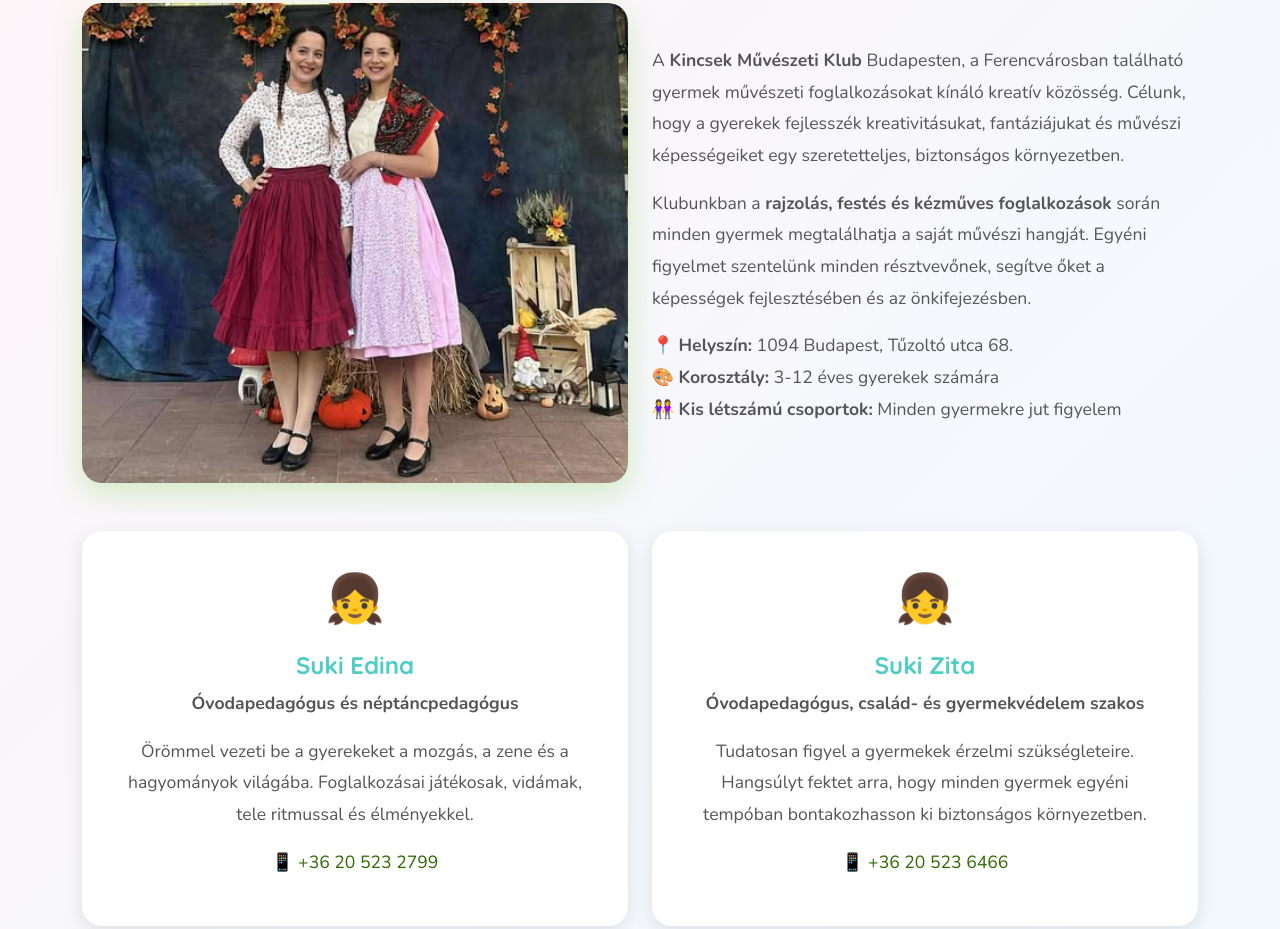
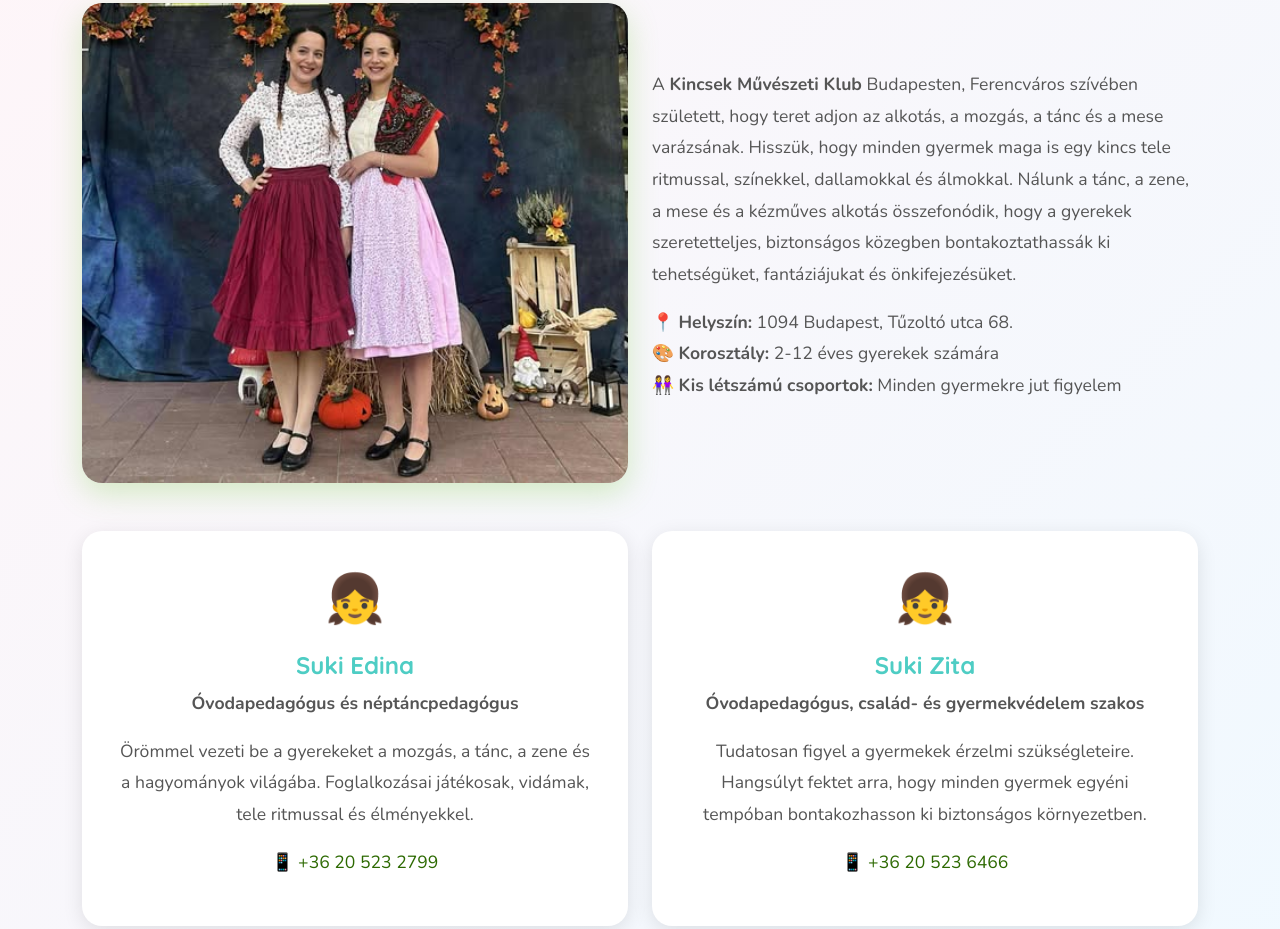
Before and after one commit to twoframestudiobp/Kincsek-Muveszeti-Klub, a plain HTML site: page index.html in a window 1280 px wide. Shown: the part 1086-2015 px from the top of the page. Drawn offline with nearby package versions, Linux system fonts and the light colour scheme.

Commit message:
mostmarjo

```diff
--- a/index.html
+++ b/index.html
@@ -380,10 +380,9 @@
                     <img src="Zita es Edina.jpg" alt="Művészeti foglalkozás gyerekekkel">
                 </div>
                 <div class="col-md-6">
-                    <p>A <strong>Kincsek Művészeti Klub</strong> Budapesten, a Ferencvárosban található gyermek művészeti foglalkozásokat kínáló kreatív közösség. Célunk, hogy a gyerekek fejlesszék kreativitásukat, fantáziájukat és művészi képességeiket egy szeretetteljes, biztonságos környezetben.</p>
-                    <p>Klubunkban a <strong>rajzolás, festés és kézműves foglalkozások</strong> során minden gyermek megtalálhatja a saját művészi hangját. Egyéni figyelmet szentelünk minden résztvevőnek, segítve őket a képességek fejlesztésében és az önkifejezésben.</p>
+                    <p>A <strong>Kincsek Művészeti Klub</strong> Budapesten, Ferencváros szívében született, hogy teret adjon az alkotás, a mozgás, a tánc és a mese varázsának. Hisszük, hogy minden gyermek maga is egy kincs tele ritmussal, színekkel, dallamokkal és álmokkal. Nálunk a tánc, a zene, a mese és a kézműves alkotás összefonódik, hogy a gyerekek szeretetteljes, biztonságos közegben bontakoztathassák ki tehetségüket, fantáziájukat és önkifejezésüket.</p>
                     <p>📍 <strong>Helyszín:</strong> 1094 Budapest, Tűzoltó utca 68.<br>
-                    🎨 <strong>Korosztály:</strong> 3-12 éves gyerekek számára<br>
+                    🎨 <strong>Korosztály:</strong> 2-12 éves gyerekek számára<br>
                     👭 <strong>Kis létszámú csoportok:</strong> Minden gyermekre jut figyelem</p>
                 </div>
             </div>
@@ -394,7 +393,7 @@
                         <span class="program-icon">👧</span>
                         <h4>Suki Edina</h4>
                         <p><strong>Óvodapedagógus és néptáncpedagógus</strong></p>
-                        <p>Örömmel vezeti be a gyerekeket a mozgás, a zene és a hagyományok világába. Foglalkozásai játékosak, vidámak, tele ritmussal és élményekkel.</p>
+                        <p>Örömmel vezeti be a gyerekeket a mozgás, a tánc, a zene és a hagyományok világába. Foglalkozásai játékosak, vidámak, tele ritmussal és élményekkel.</p>
                         <p>📱 <a href="tel:+36205232799" style="color: var(--primary-color); text-decoration: none;">+36 20 523 2799</a></p>
                     </div>
                 </div>
@@ -466,7 +465,7 @@
                         <div class="card-body text-center">
                             <span class="program-icon">🎂</span>
                             <h5 class="card-title">Szülinap nálunk</h5>
-                            <p class="card-text">Egyedi, kreatív születésnapi ünneplés! Szülőkkel közös (2 óra) vagy gyerekzsúr szülők nélkül (2,5-3 óra). Néptánc, kézműves, vetélkedő, tortaköszöntő!</p>
+                            <p class="card-text">Egyedi, kreatív születésnapi ünneplés! Két szülinapi tematika közül választhattok! Néptánc foglalkozás tánc, játék, vidámság Élményfestés alkotás, nevetés, színek Bármelyiket választjátok, garantált az élmény és a jókedv!  Foglaljatok időpontot, és legyen ez az ünnep igazán különleges! Keress bátran üzenetben, ha foglalnál vagy kérdésed van! kincsek9@gmail.com</p>
                         </div>
                     </div>
                 </div>
```
